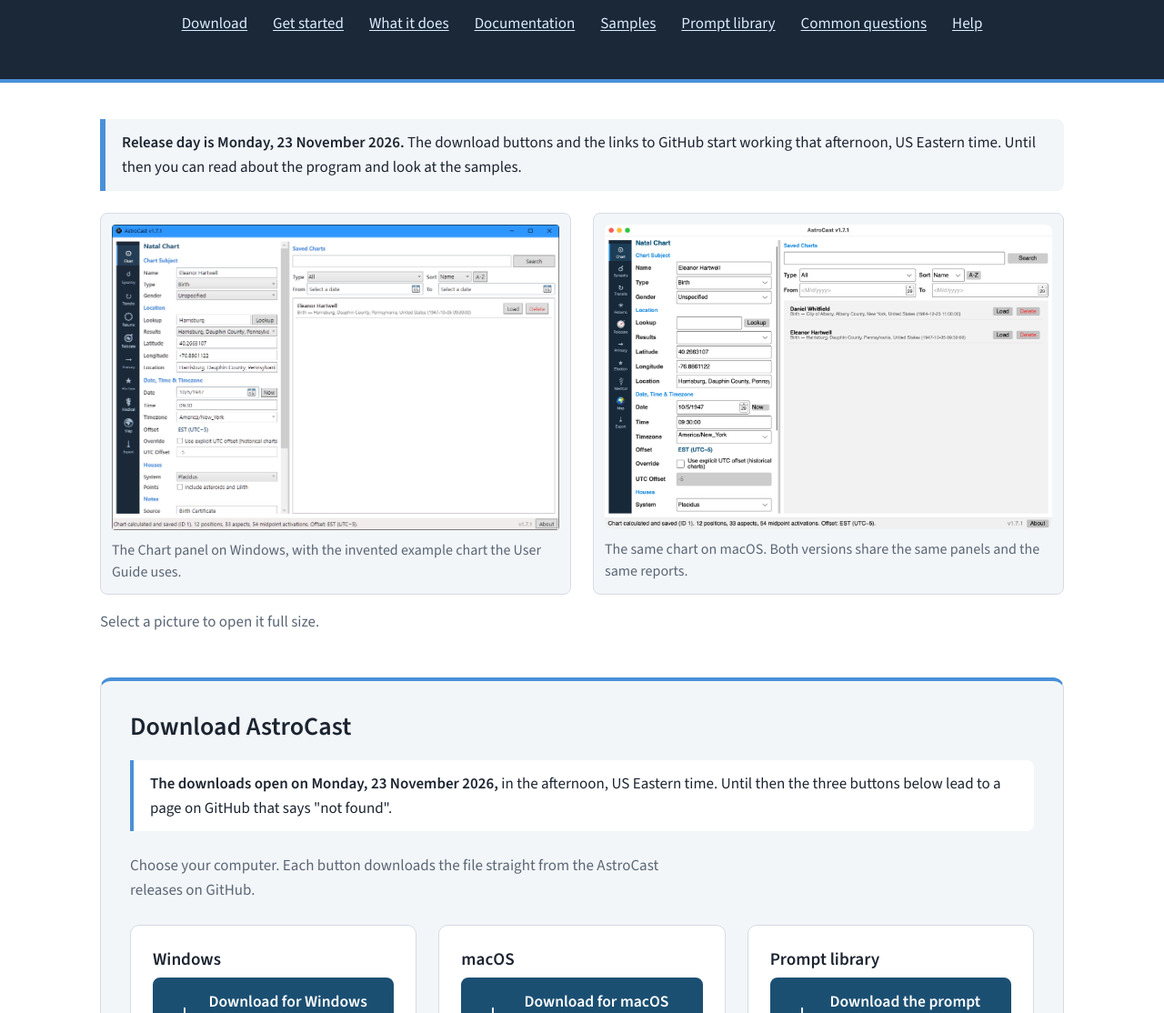
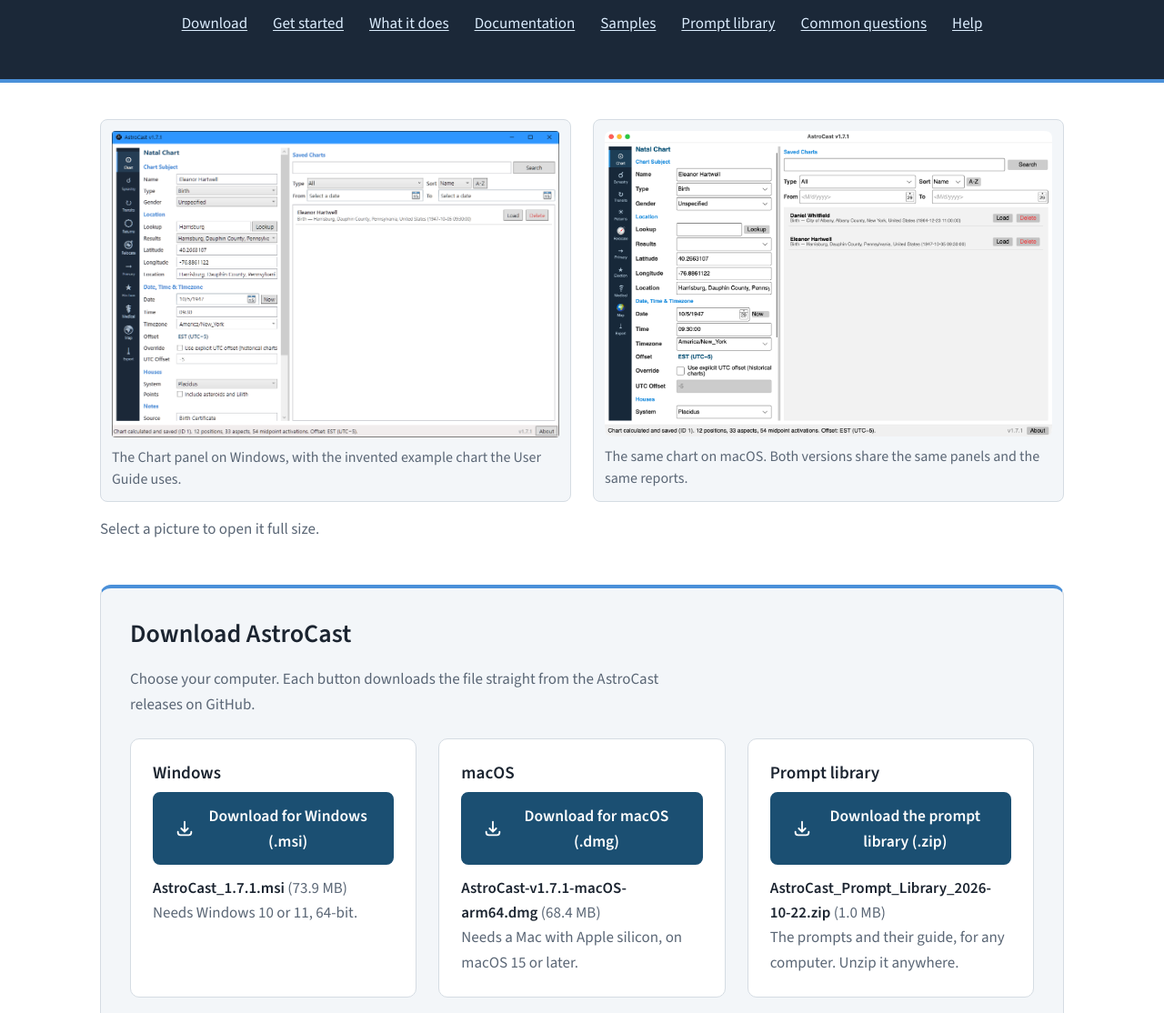
Before and after one commit to sthornhill008/AstroCast, a plain HTML site: page website/AstroCast/index.html in a window 1280 px wide. Shown: the part 430-1544 px from the top of the page at 91% size. Drawn offline with Linux system fonts and the light colour scheme.

Commit message:
docs: remove the release-day notice from the website's main page
The repository turned public on 2026-11-23 and the downloads work, so
the notice of 4eada95 comes out: its two paragraphs and its style
rule, each with its two marker lines. index.html is again the page of
5dcd3e1, blob 265cc79896df849c910b16eddea81befd81916da.

website/README.md: the passage on the early upload is put in the past
tense and says when the notice was removed.

Co-Authored-By: Claude Fable 5.2 <noreply@anthropic.com>

```diff
--- a/website/AstroCast/index.html
+++ b/website/AstroCast/index.html
@@ -152,9 +152,6 @@
         .btn svg { width: 22px; height: 22px; flex-shrink: 0; }
         .file-line { margin-top: 12px; color: var(--muted); overflow-wrap: anywhere; }
         .file-line strong { color: var(--text); }
-        /* release-notice-start */
-        .release-notice { background: var(--surface); color: var(--text); border-left: 6px solid var(--brand); padding: 12px 18px; margin-bottom: 24px; border-radius: 0 8px 8px 0; }
-        /* release-notice-end */
         .note { border-left: 4px solid var(--brand); background: var(--bg); padding: 12px 18px; margin-top: 14px; border-radius: 0 8px 8px 0; }
         .all-releases { margin-top: 20px; }
 
@@ -370,9 +367,6 @@
     <main id="main">
         <div class="container">
 
-            <!-- release-notice-start -->
-            <p class="release-notice"><strong>Release day is Monday, 23 November 2026.</strong> The download buttons and the links to GitHub start working that afternoon, US Eastern time. Until then you can read about the program and look at the samples.</p>
-            <!-- release-notice-end -->
             <section class="hero-shots" aria-label="AstroCast on Windows and macOS">
                 <figure>
                     <a class="shot-link" href="images/shot-chart-win-v1.png" aria-label="Open the full-size picture: the Chart panel on Windows">
@@ -399,9 +393,6 @@
 
             <section class="card card-top" id="download" aria-labelledby="download-h">
                 <h2 id="download-h">Download AstroCast</h2>
-                <!-- release-notice-start -->
-                <p class="note release-notice"><strong>The downloads open on Monday, 23 November 2026,</strong> in the afternoon, US Eastern time. Until then the three buttons below lead to a page on GitHub that says "not found".</p>
-                <!-- release-notice-end -->
                 <p class="lede">Choose your computer. Each button downloads the file straight from the AstroCast releases on GitHub.</p>
 
                 <div class="downloads">
```
Also changed, not shown: 1 other file.
